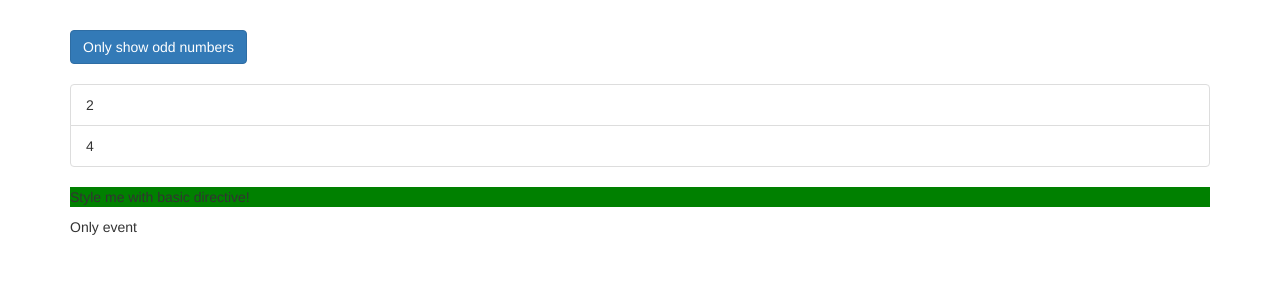
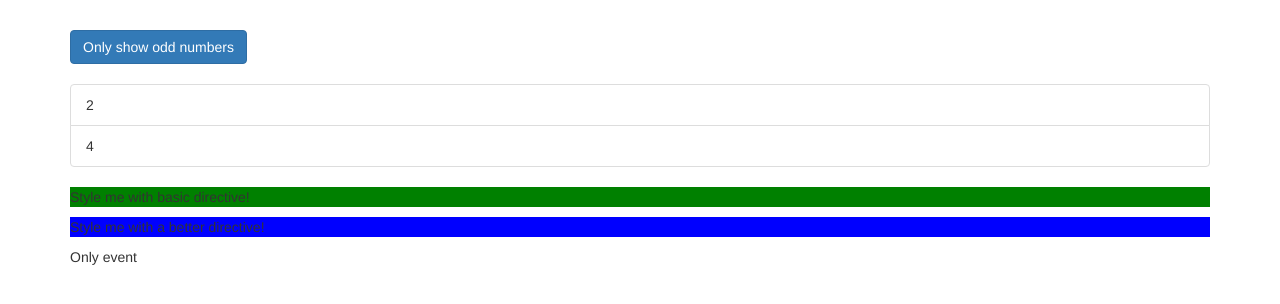
Before and after one commit to Chakir-Ayoub/Directives-Deep-Div, an Angular app: page / in a window 1280 px wide. Shown: the top 304 px of the page. Built offline with nearby package versions, Linux system fonts and the light colour scheme.

Commit message:
Better a attribte

```diff
--- a/src/app/app.component.html
+++ b/src/app/app.component.html
@@ -20,6 +20,7 @@
 
       </ul>
       <p appBasicHighLight>Style me with basic directive!</p>
+      <p appBetterHightlight>Style me with a better directive!</p>
       <ng-template [ngIf]="onlyOdd">
         <p>Only odd</p>
       </ng-template>
--- a/src/app/app.module.ts
+++ b/src/app/app.module.ts
@@ -5,11 +5,13 @@ import { FormsModule } from '@angular/forms';
 
 
 import { AppComponent } from './app.component';
+import { BetterHightlightDirective } from './better-hightlight/better-hightlight.directive';
 
 @NgModule({
   declarations: [
     AppComponent,
-    BasicHightLightDirective
+    BasicHightLightDirective,
+    BetterHightlightDirective
   ],
   imports: [
     BrowserModule,
--- /dev/null
+++ b/src/app/better-hightlight/better-hightlight.directive.ts
@@ -0,0 +1,15 @@
+import { OnInit } from '@angular/core';
+import { Directive, ElementRef, Renderer2 } from '@angular/core';
+
+@Directive({
+  selector: '[appBetterHightlight]'
+})
+export class BetterHightlightDirective implements OnInit {
+
+  constructor(private elRef:ElementRef,private rendrer:Renderer2) { }
+ngOnInit() {
+    this.rendrer.setStyle(this.elRef.nativeElement,'background-color','blue');
+}
+
+
+}
```
